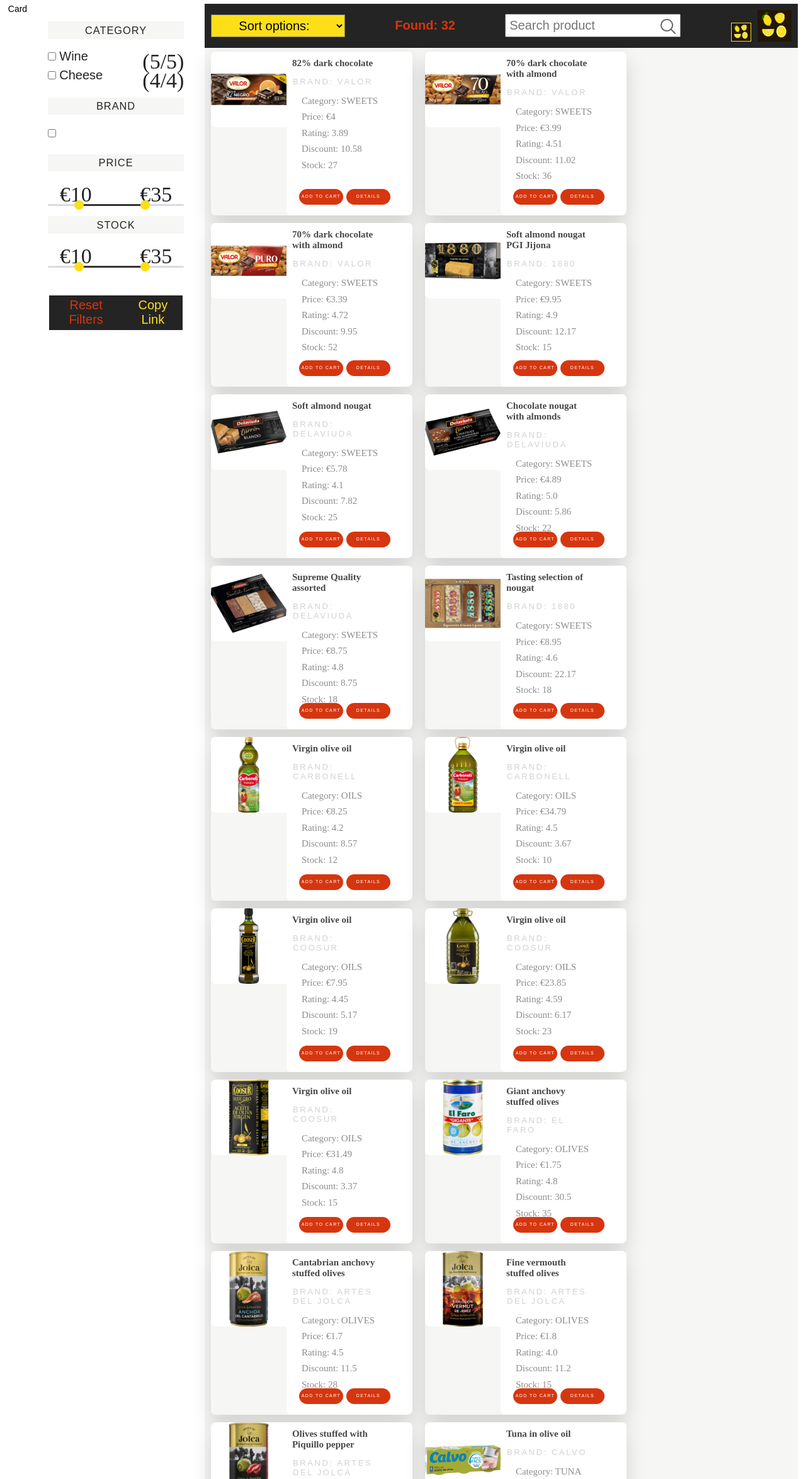
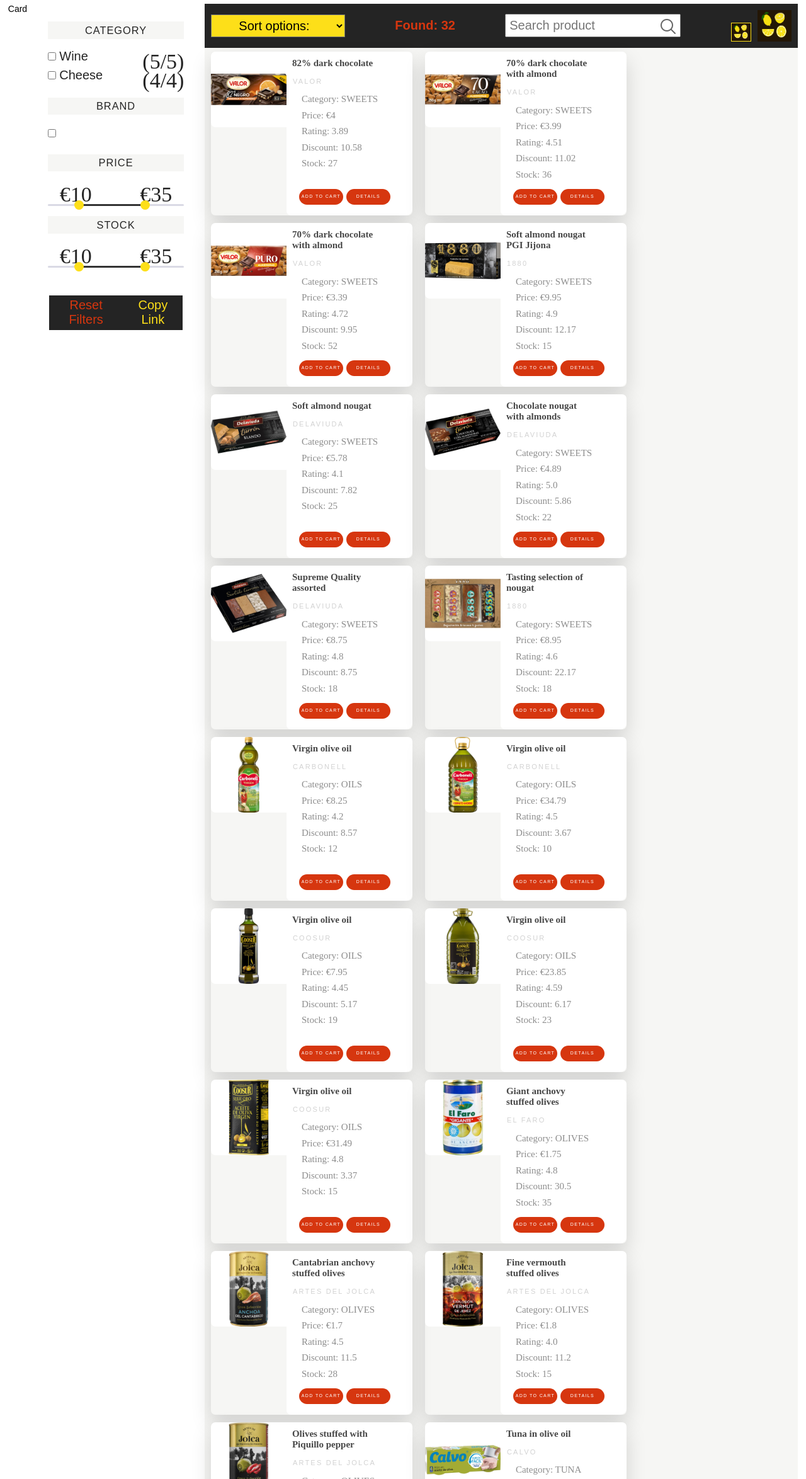
Before and after one commit to sensaur/online-store, a website built with webpack: page src/index.html in a window 1280 px wide. Shown: the part 212-2560 px from the top of the page at 63% size. Built offline with nearby package versions, Linux system fonts and the light colour scheme; files whose address does not match are found by name; a web font is replaced by a local one.

Commit message:
feat: fill card content

```diff
--- a/src/index.html
+++ b/src/index.html
@@ -147,7 +147,7 @@
                                     <!--item.title-->
                                     <h1>82% dark chocolate</h1>
                                     <!--item.brand-->
-                                    <h2>Brand: Valor</h2>
+                                    <h2>Valor</h2>
                                     <p>
                                         <!--item.category-->
                                         Category: SWEETS
@@ -177,7 +177,7 @@
                                     <!--item.title-->
                                     <h1>70% dark chocolate with almond</h1>
                                     <!--item.brand-->
-                                    <h2>Brand: Valor</h2>
+                                    <h2>Valor</h2>
                                     <p>
                                         <!--item.category-->
                                         Category: SWEETS
@@ -207,7 +207,7 @@
                                     <!--item.title-->
                                     <h1>70% dark chocolate with almond</h1>
                                     <!--item.brand-->
-                                    <h2>Brand: Valor</h2>
+                                    <h2>Valor</h2>
                                     <p>
                                         <!--item.category-->
                                         Category: SWEETS
@@ -237,7 +237,7 @@
                                     <!--item.title-->
                                     <h1>Soft almond nougat PGI Jijona</h1>
                                     <!--item.brand-->
-                                    <h2>Brand: 1880</h2>
+                                    <h2>1880</h2>
                                     <p>
                                         <!--item.category-->
                                         Category: SWEETS
@@ -267,7 +267,7 @@
                                     <!--item.title-->
                                     <h1>Soft almond nougat</h1>
                                     <!--item.brand-->
-                                    <h2>Brand: Delaviuda</h2>
+                                    <h2>Delaviuda</h2>
                                     <p>
                                         <!--item.category-->
                                         Category: SWEETS
@@ -297,7 +297,7 @@
                                     <!--item.title-->
                                     <h1>Chocolate nougat with almonds</h1>
                                     <!--item.brand-->
-                                    <h2>Brand: Delaviuda</h2>
+                                    <h2>Delaviuda</h2>
                                     <p>
                                         <!--item.category-->
                                         Category: SWEETS
@@ -327,7 +327,7 @@
                                     <!--item.title-->
                                     <h1>Supreme Quality assorted</h1>
                                     <!--item.brand-->
-                                    <h2>Brand: Delaviuda</h2>
+                                    <h2>Delaviuda</h2>
                                     <p>
                                         <!--item.category-->
                                         Category: SWEETS
@@ -357,7 +357,7 @@
                                     <!--item.title-->
                                     <h1>Tasting selection of nougat</h1>
                                     <!--item.brand-->
-                                    <h2>Brand: 1880</h2>
+                                    <h2>1880</h2>
                                     <p>
                                         <!--item.category-->
                                         Category: SWEETS
@@ -387,7 +387,7 @@
                                     <!--item.title-->
                                     <h1>Virgin olive oil</h1>
                                     <!--item.brand-->
-                                    <h2>Brand: Carbonell</h2>
+                                    <h2>Carbonell</h2>
                                     <p>
                                         <!--item.category-->
                                         Category: OILS
@@ -417,7 +417,7 @@
                                     <!--item.title-->
                                     <h1>Virgin olive oil</h1>
                                     <!--item.brand-->
-                                    <h2>Brand: Carbonell</h2>
+                                    <h2>Carbonell</h2>
                                     <p>
                                         <!--item.category-->
                                         Category: OILS
@@ -447,7 +447,7 @@
                                     <!--item.title-->
                                     <h1>Virgin olive oil</h1>
                                     <!--item.brand-->
-                                    <h2>Brand: Coosur</h2>
+                                    <h2>Coosur</h2>
                                     <p>
                                         <!--item.category-->
                                         Category: OILS
@@ -477,7 +477,7 @@
                                     <!--item.title-->
                                     <h1>Virgin olive oil</h1>
                                     <!--item.brand-->
-                                    <h2>Brand: Coosur</h2>
+                                    <h2>Coosur</h2>
                                     <p>
                                         <!--item.category-->
                                         Category: OILS
@@ -507,7 +507,7 @@
                                     <!--item.title-->
                                     <h1>Virgin olive oil</h1>
                                     <!--item.brand-->
-                                    <h2>Brand: Coosur</h2>
+                                    <h2>Coosur</h2>
                                     <p>
                                         <!--item.category-->
                                         Category: OILS
@@ -537,7 +537,7 @@
                                     <!--item.title-->
                                     <h1>Giant anchovy stuffed olives</h1>
                                     <!--item.brand-->
-                                    <h2>Brand: El Faro</h2>
+                                    <h2>El Faro</h2>
                                     <p>
                                         <!--item.category-->
                                         Category: OLIVES
@@ -567,7 +567,7 @@
                                     <!--item.title-->
                                     <h1>Cantabrian anchovy stuffed olives</h1>
                                     <!--item.brand-->
-                                    <h2>Brand: Artes del Jolca</h2>
+                                    <h2>Artes del Jolca</h2>
                                     <p>
                                         <!--item.category-->
                                         Category: OLIVES
@@ -597,7 +597,7 @@
                                     <!--item.title-->
                                     <h1>Fine vermouth stuffed olives</h1>
                                     <!--item.brand-->
-                                    <h2>Brand: Artes del Jolca</h2>
+                                    <h2>Artes del Jolca</h2>
                                     <p>
                                         <!--item.category-->
                                         Category: OLIVES
@@ -627,7 +627,7 @@
                                     <!--item.title-->
                                     <h1>Olives stuffed with Piquillo pepper</h1>
                                     <!--item.brand-->
-                                    <h2>Brand: Artes del Jolca</h2>
+                                    <h2>Artes del Jolca</h2>
                                     <p>
                                         <!--item.category-->
                                         Category: OLIVES
@@ -657,7 +657,7 @@
                                     <!--item.title-->
                                     <h1>Tuna in olive oil</h1>
                                     <!--item.brand-->
-                                    <h2>Brand: Calvo</h2>
+                                    <h2>Calvo</h2>
                                     <p>
                                         <!--item.category-->
                                         Category: TUNA
@@ -687,7 +687,7 @@
                                     <!--item.title-->
                                     <h1>Tuna in olive oil low in salt</h1>
                                     <!--item.brand-->
-                                    <h2>Brand: Calvo</h2>
+                                    <h2>Calvo</h2>
                                     <p>
                                         <!--item.category-->
                                         Category: TUNA
@@ -717,7 +717,7 @@
                                     <!--item.title-->
                                     <h1>Tuna in olive oil low in salt</h1>
                                     <!--item.brand-->
-                                    <h2>Brand: Cuca</h2>
+                                    <h2>Cuca</h2>
                                     <p>
                                         <!--item.category-->
                                         Category: TUNA
@@ -747,7 +747,7 @@
                                     <!--item.title-->
                                     <h1>Acorn-fed 100% Iberian ham shoulder</h1>
                                     <!--item.brand-->
-                                    <h2>Brand: Club del gourmet</h2>
+                                    <h2>Club del gourmet</h2>
                                     <p>
                                         <!--item.category-->
                                         Category: HAM
@@ -777,7 +777,7 @@
                                     <!--item.title-->
                                     <h1>100% acorn-fed Iberian cured pork shoulder</h1>
                                     <!--item.brand-->
-                                    <h2>Brand: Cinco jotas</h2>
+                                    <h2>Cinco jotas</h2>
                                     <p>
                                         <!--item.category-->
                                         Category: HAM
@@ -807,7 +807,7 @@
                                     <!--item.title-->
                                     <h1>Mixed matured cheese</h1>
                                     <!--item.brand-->
-                                    <h2>Brand: Entrepinares</h2>
+                                    <h2>Entrepinares</h2>
                                     <p>
                                         <!--item.category-->
                                         Category: CHEESE
@@ -837,7 +837,7 @@
                                     <!--item.title-->
                                     <h1>Mixed matured cheese</h1>
                                     <!--item.brand-->
-                                    <h2>Brand: Entrepinares</h2>
+                                    <h2>Entrepinares</h2>
                                     <p>
                                         <!--item.category-->
                                         Category: CHEESE
@@ -867,7 +867,7 @@
                                     <!--item.title-->
                                     <h1>Semi-mature goat's cheese</h1>
                                     <!--item.brand-->
-                                    <h2>Brand: Maxorata</h2>
+                                    <h2>Maxorata</h2>
                                     <p>
                                         <!--item.category-->
                                         Category: CHEESE
@@ -897,7 +897,7 @@
                                     <!--item.title-->
                                     <h1>Unpasteurised sheep's milk cheese</h1>
                                     <!--item.brand-->
-                                    <h2>Brand: Hacienda Zorita</h2>
+                                    <h2>Hacienda Zorita</h2>
                                     <p>
                                         <!--item.category-->
                                         Category: CHEESE
@@ -927,7 +927,7 @@
                                     <!--item.title-->
                                     <h1>Raw sheep's milk cheese</h1>
                                     <!--item.brand-->
-                                    <h2>Brand: Hacienda Zorita</h2>
+                                    <h2>Hacienda Zorita</h2>
                                     <p>
                                         <!--item.category-->
                                         Category: CHEESE
@@ -957,7 +957,7 @@
                                     <!--item.title-->
                                     <h1>Red wine DO Alicante</h1>
                                     <!--item.brand-->
-                                    <h2>Brand: Tarima</h2>
+                                    <h2>Tarima</h2>
                                     <p>
                                         <!--item.category-->
                                         Category: WINE
@@ -987,7 +987,7 @@
                                     <!--item.title-->
                                     <h1>Red wine DO La Mancha</h1>
                                     <!--item.brand-->
-                                    <h2>Brand: Dehesa de luna</h2>
+                                    <h2>Dehesa de luna</h2>
                                     <p>
                                         <!--item.category-->
                                         Category: WINE
@@ -1017,7 +1017,7 @@
                                     <!--item.title-->
                                     <h1>Red wine DO Navarra</h1>
                                     <!--item.brand-->
-                                    <h2>Brand: Nekeas</h2>
+                                    <h2>Nekeas</h2>
                                     <p>
                                         <!--item.category-->
                                         Category: WINE
@@ -1047,7 +1047,7 @@
                                     <!--item.title-->
                                     <h1>Organic sauvignon white wine DO Rueda</h1>
                                     <!--item.brand-->
-                                    <h2>Brand: Marques de Riscal</h2>
+                                    <h2>Marques de Riscal</h2>
                                     <p>
                                         <!--item.category-->
                                         Category: WINE
@@ -1077,7 +1077,7 @@
                                     <!--item.title-->
                                     <h1>Semi-sweet white wine DOCa Rioja</h1>
                                     <!--item.brand-->
-                                    <h2>Brand: El marido de mi amiga</h2>
+                                    <h2>El marido de mi amiga</h2>
                                     <p>
                                         <!--item.category-->
                                         Category: WINE
--- a/src/styles/components/_product.scss
+++ b/src/styles/components/_product.scss
@@ -50,7 +50,7 @@
 
 .p_product-text h2 {
   margin: 0 0 10px 10px;
-  font-size: 13px;
+  font-size: 11px;
   font-family: 'Raleway', sans-serif;
   font-weight: 200;
   text-transform: uppercase;
```
